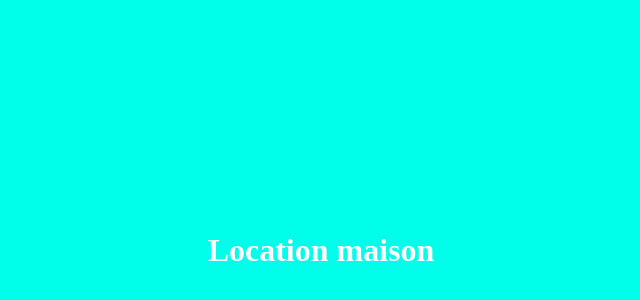
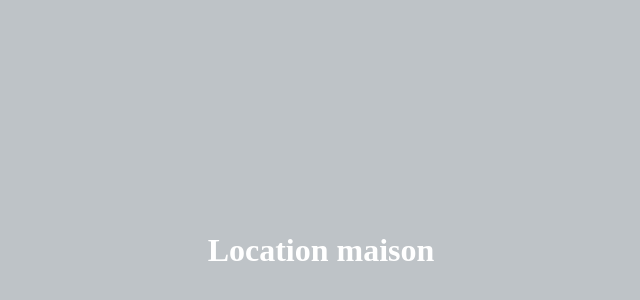
Before and after one commit to Amezo1/Locationmaison, a plain HTML site: page index.html in a window 1280 px wide. Shown: the part 42-342 px from the top of the page, without its empty margins (319-959 px from the left). Drawn offline with Linux system fonts and the light colour scheme.

Commit message:
modification de la couleur de fond

```diff
--- a/index.html
+++ b/index.html
@@ -4,7 +4,7 @@
     <meta charset="UTF-8">
     <title>Document</title>
 </head>
-<body style="background-color: #00ffea">
+<body style="background-color: #bec3c7">
     <h1 style="padding-top:20%; padding-bottom:20%; text-align:center; color: #FFFFFF;">Location maison </h1>
 </body>
 </html>
```
